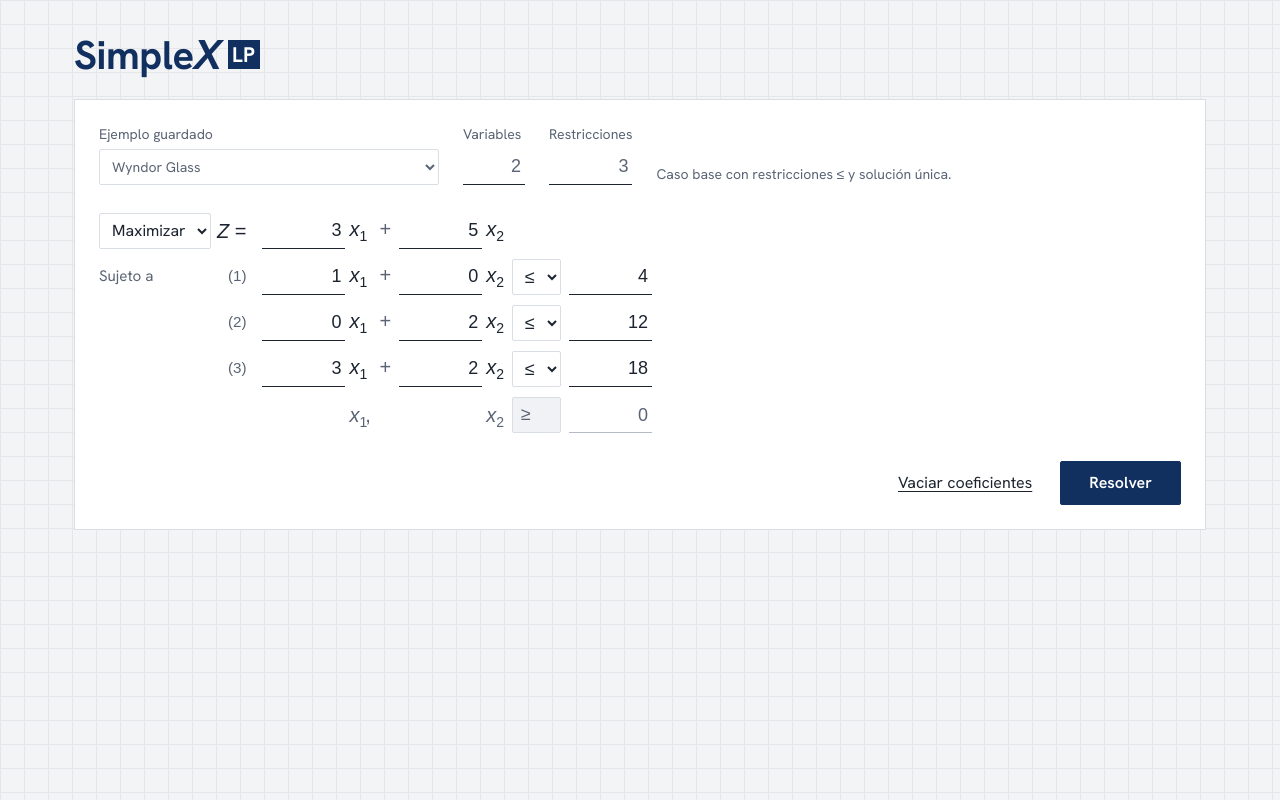
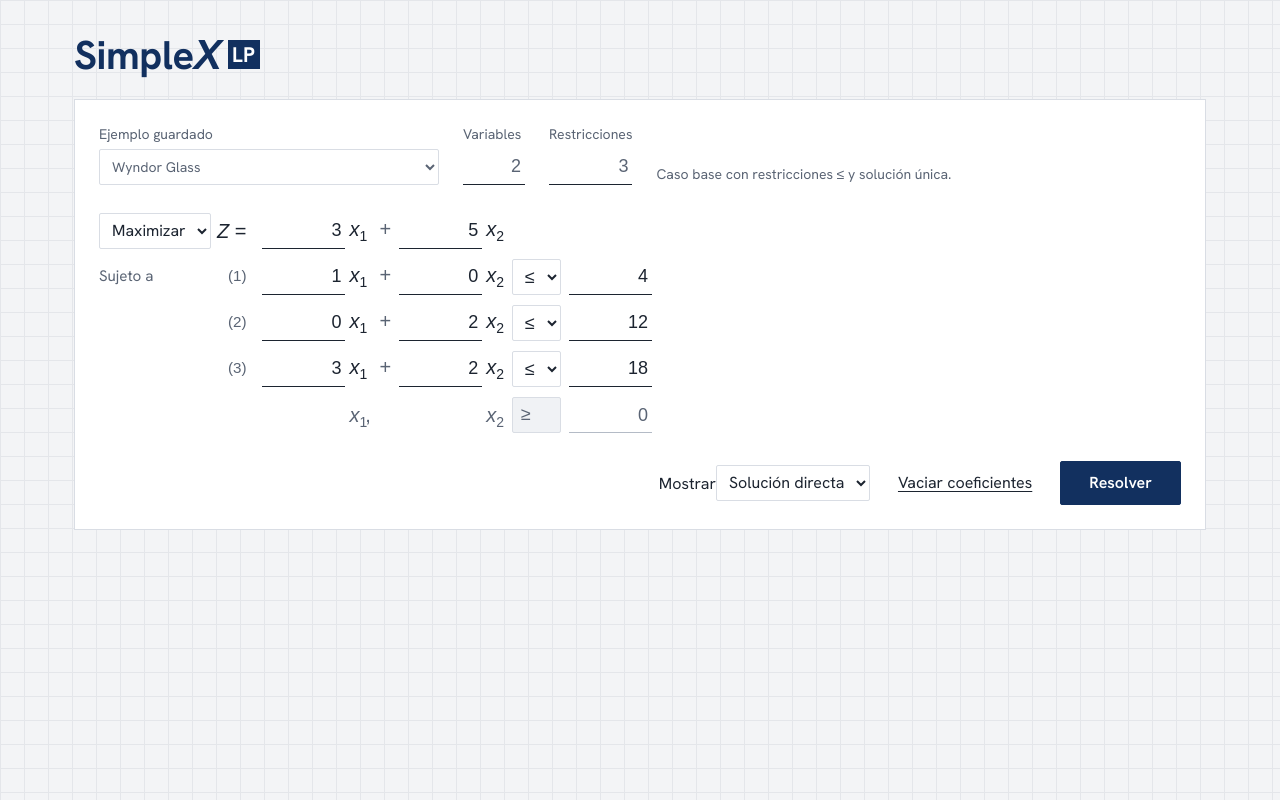
Before and after one commit to julianvanegas/simplex-lp, a Next.js app in the folder frontend/: page / in a window 1280 px wide. Built offline with nearby package versions, Linux system fonts and the light colour scheme; a web font is replaced by a local one.

Commit message:
HU-14: elegir entre solución directa y paso a paso

```diff
--- a/frontend/src/components/ProblemForm.tsx
+++ b/frontend/src/components/ProblemForm.tsx
@@ -5,6 +5,7 @@ import type { Relation, Sense } from "@/lib/contract";
 import { examples } from "@/lib/solverClient";
 import { MAX_DIMENSION, type ProblemDraft, type ValidationIssue } from "@/lib/validation";
 import { RELATION_SYMBOL, Variable } from "./Math";
+import type { SolveMode } from "./ResultsPanel";
 
 interface ProblemFormProps {
   draft: ProblemDraft;
@@ -12,6 +13,8 @@ interface ProblemFormProps {
   issues: ValidationIssue[];
   showIssues: boolean;
   loading: boolean;
+  mode: SolveMode;
+  onModeChange: (mode: SolveMode) => void;
   onDraftChange: (draft: ProblemDraft) => void;
   onExampleChange: (id: string) => void;
   onClear: () => void;
@@ -26,6 +29,8 @@ export function ProblemForm({
   issues,
   showIssues,
   loading,
+  mode,
+  onModeChange,
   onDraftChange,
   onExampleChange,
   onClear,
@@ -217,6 +222,13 @@ export function ProblemForm({
       )}
 
       <div className="model-actions">
+        <label className="mode-picker">
+          Mostrar
+          <select value={mode} onChange={(event) => onModeChange(event.target.value as SolveMode)}>
+            <option value="direct">Solución directa</option>
+            <option value="steps">Paso a paso</option>
+          </select>
+        </label>
         <button type="button" className="button-quiet" onClick={onClear}>
           Vaciar coeficientes
         </button>
--- a/frontend/src/components/ResultsPanel.tsx
+++ b/frontend/src/components/ResultsPanel.tsx
@@ -9,6 +9,11 @@ import { SensitivityView } from "./SensitivityView";
 import { StepByStep } from "./StepByStep";
 
 type TabId = "solution" | "steps" | "graph" | "sensitivity";
+
+/** Solución directa: solo el resultado. Paso a paso: además, todas las iteraciones. */
+export type SolveMode = "direct" | "steps";
+
+const firstTab = (mode: SolveMode): TabId => (mode === "steps" ? "steps" : "solution");
 
 interface ResultsPanelProps {
   problem: Problem;
@@ -148,15 +153,21 @@ function SolutionBlock({ title, solution, format }: { title?: string; solution:
   );
 }
 
-export function ResultsPanel({ problem, response }: ResultsPanelProps) {
+export function ResultsPanel({ problem, response, mode }: ResultsPanelProps & { mode: SolveMode }) {
   const [format, setFormat] = useState<NumberFormat>("fraction");
   const tabs: { id: TabId; label: string }[] = [
     { id: "solution", label: "Solución" },
-    { id: "steps", label: "Paso a paso" },
+    ...(mode === "steps" ? [{ id: "steps" as const, label: "Paso a paso" }] : []),
     { id: "graph", label: "Método gráfico" },
     { id: "sensitivity", label: "Sensibilidad" },
   ];
-  const [active, setActive] = useState<TabId>("solution");
+  const [active, setActive] = useState<TabId>(firstTab(mode));
+  // Si el usuario cambia de modo con un resultado en pantalla, se abre la pestaña de ese modo.
+  const [shownMode, setShownMode] = useState(mode);
+  if (mode !== shownMode) {
+    setShownMode(mode);
+    setActive(firstTab(mode));
+  }
   const tabRefs = useRef<Partial<Record<TabId, HTMLButtonElement | null>>>({});
 
   const onTabKey = (event: KeyboardEvent, index: number) => {
--- a/frontend/src/components/SimplexApp.tsx
+++ b/frontend/src/components/SimplexApp.tsx
@@ -13,7 +13,7 @@ import {
   type ProblemDraft,
 } from "@/lib/validation";
 import { ProblemForm } from "./ProblemForm";
-import { ResultsPanel } from "./ResultsPanel";
+import { ResultsPanel, type SolveMode } from "./ResultsPanel";
 
 interface SolvedState {
   problem: Problem;
@@ -27,6 +27,7 @@ export function SimplexApp() {
   const [loading, setLoading] = useState(false);
   const [connectionError, setConnectionError] = useState(false);
   const [solved, setSolved] = useState<SolvedState | null>(null);
+  const [mode, setMode] = useState<SolveMode>("direct");
   const requestId = useRef(0);
   const resultsRef = useRef<HTMLDivElement>(null);
 
@@ -107,6 +108,8 @@ export function SimplexApp() {
           issues={issues}
           showIssues={showIssues}
           loading={loading}
+          mode={mode}
+          onModeChange={setMode}
           onDraftChange={editDraft}
           onExampleChange={loadExample}
           onClear={clear}
@@ -128,6 +131,7 @@ export function SimplexApp() {
             <ResultsPanel
               problem={solved.problem}
               response={solved.response}
+              mode={mode}
             />
           )}
         </div>
```
